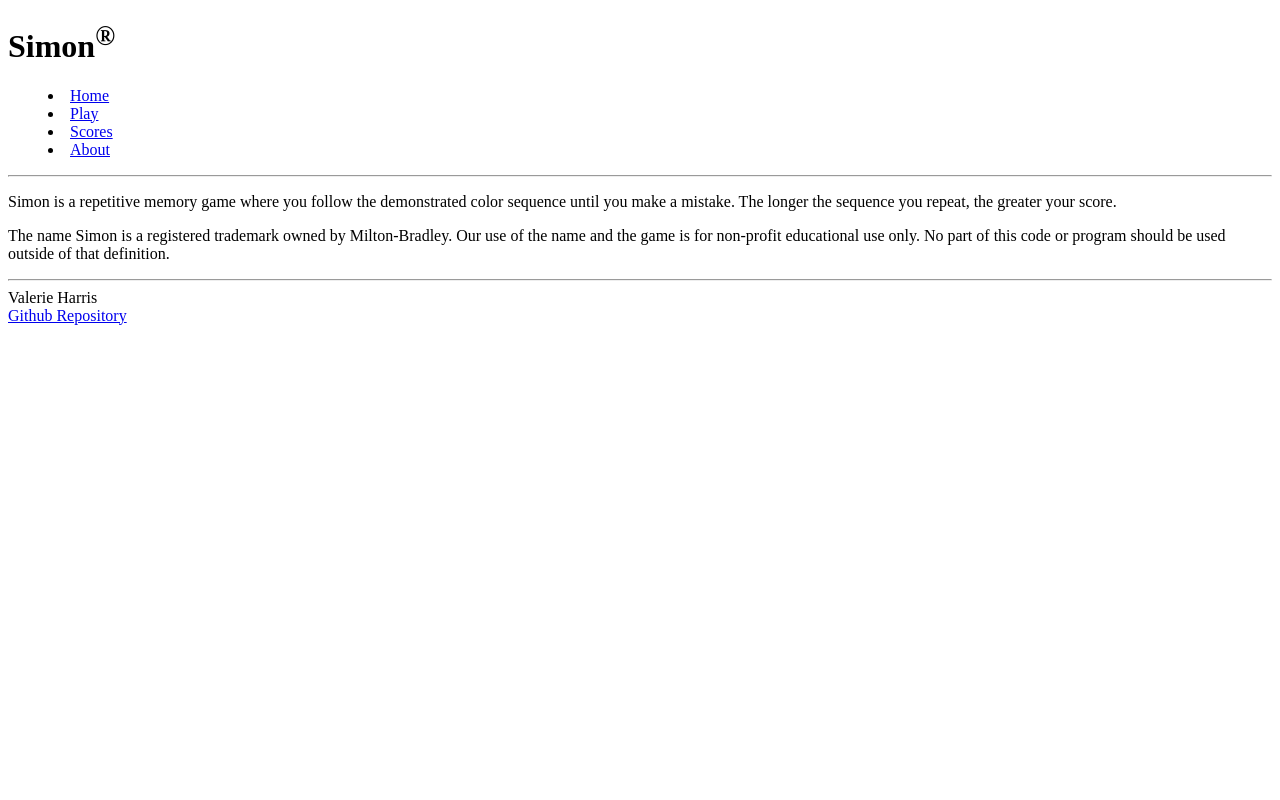
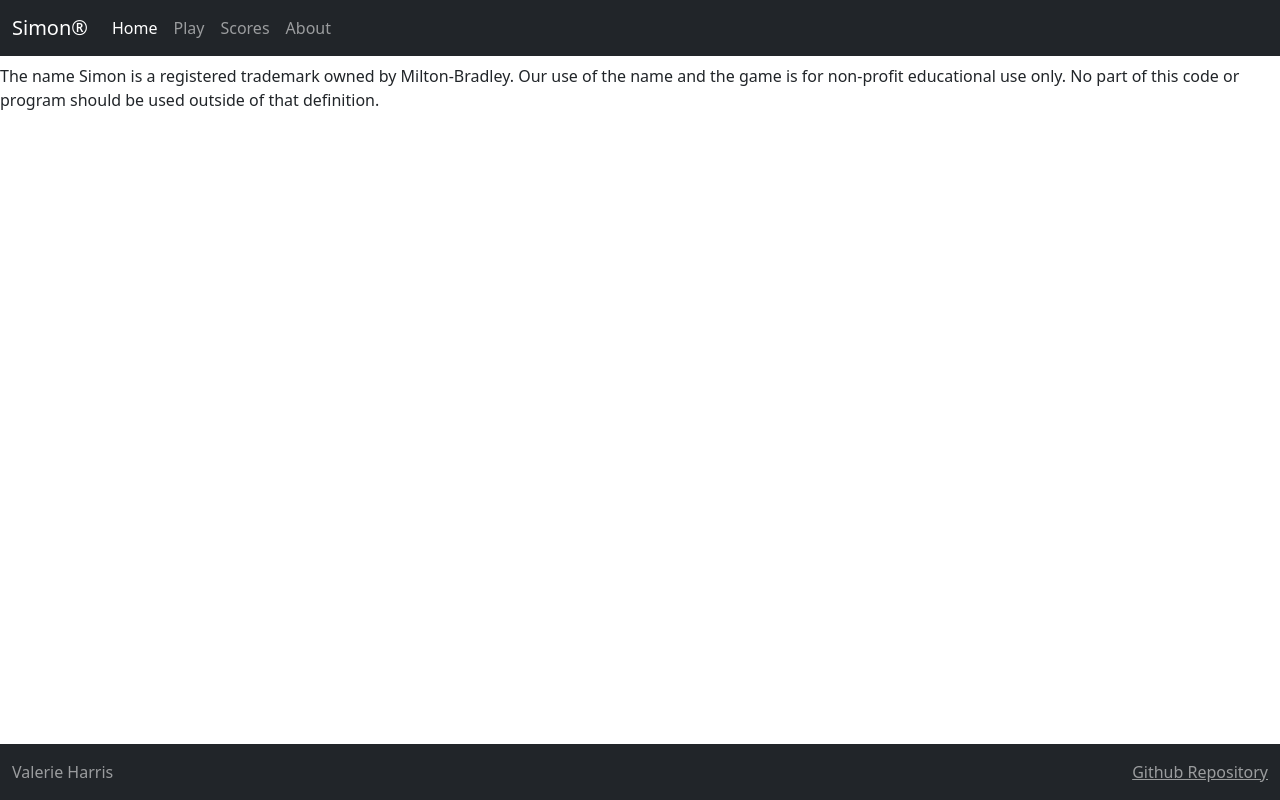
Before and after one commit to EntropyValley/simon, a plain HTML site: page about.html in a window 1280 px wide. Drawn offline with nearby package versions, Linux system fonts and the light colour scheme.

Commit message:
Copy navbar theming to all pages

```diff
--- a/about.html
+++ b/about.html
@@ -6,22 +6,33 @@
 
         <title>Simon</title>
         <link rel="icon" href="favicon.ico"/>
+        <link href="https://cdn.jsdelivr.net/npm/bootstrap@5.3.0-alpha1/dist/css/bootstrap.min.css" rel="stylesheet" integrity="sha384-GLhlTQ8iRABdZLl6O3oVMWSktQOp6b7In1Zl3/Jr59b6EGGoI1aFkw7cmDA6j6gD" crossorigin="anonymous">
     </head>
     <body>
-        <header>
-            <h1>Simon<sup>&reg;</sup></h1>
-
-            <nav>
-                <menu>
-                    <li><a href="index.html">Home</a></li>
-                    <li><a href="play.html">Play</a></li>
-                    <li><a href="scores.html">Scores</a></li>
-                    <li><a href="about.html">About</a></li>
-                </menu>
-            </nav>
-
-            <hr/>
-        </header>
+        <nav class="navbar navbar-expand-lg fixed-top bg-dark" data-bs-theme="dark">
+            <div class="container-fluid">
+                <a class="navbar-brand" href="index.html">Simon&reg;</a>
+                <button class="navbar-toggler" type="button" data-bs-toggle="collapse" data-bs-target="#navbarSupportedContent" aria-controls="navbarSupportedContent" aria-expanded="false" aria-label="Toggle navigation">
+                <span class="navbar-toggler-icon"></span>
+                </button>
+                <div class="collapse navbar-collapse" id="navbarSupportedContent">
+                <ul class="navbar-nav me-auto mb-2 mb-lg-0">
+                    <li class="nav-item">
+                    <a class="nav-link active" aria-current="page" href="index.html">Home</a>
+                    </li>
+                    <li class="nav-item">
+                    <a class="nav-link" href="play.html">Play</a>
+                    </li>
+                    <li class="nav-item">
+                    <a class="nav-link" href="scores.html">Scores</a>
+                    </li>
+                    <li class="nav-item">
+                    <a class="nav-link" href="about.html">About</a>
+                    </li>
+                </ul>
+                </div>
+            </div>
+        </nav>
 
         <main>
             <p>
@@ -36,11 +47,13 @@
             </p>
         </main>
 
-        <footer>
-            <hr/>
-            <span class="text-reset">Valerie Harris</span>
-            <br/>
-            <a href="https://github.com/EntropyValley/simon">Github Repository</a>
+        <footer class="navbar navbar-expand-lg fixed-bottom bg-dark" data-bs-theme="dark">
+            <div class="container-fluid">
+                <span class="navbar-text">Valerie Harris</span>
+                <a class="navbar-text" href="https://github.com/EntropyValley/simon">Github Repository</a>
+            </div>
         </footer>
+
+        <script src="https://cdn.jsdelivr.net/npm/bootstrap@5.3.0-alpha1/dist/js/bootstrap.bundle.min.js" integrity="sha384-w76AqPfDkMBDXo30jS1Sgez6pr3x5MlQ1ZAGC+nuZB+EYdgRZgiwxhTBTkF7CXvN" crossorigin="anonymous"></script>    </head>
     </body>
 </html>
```
Also changed, not shown: index.html (+1 -1 lines), play.html (+32 -19 lines), scores.html (+32 -19 lines).
